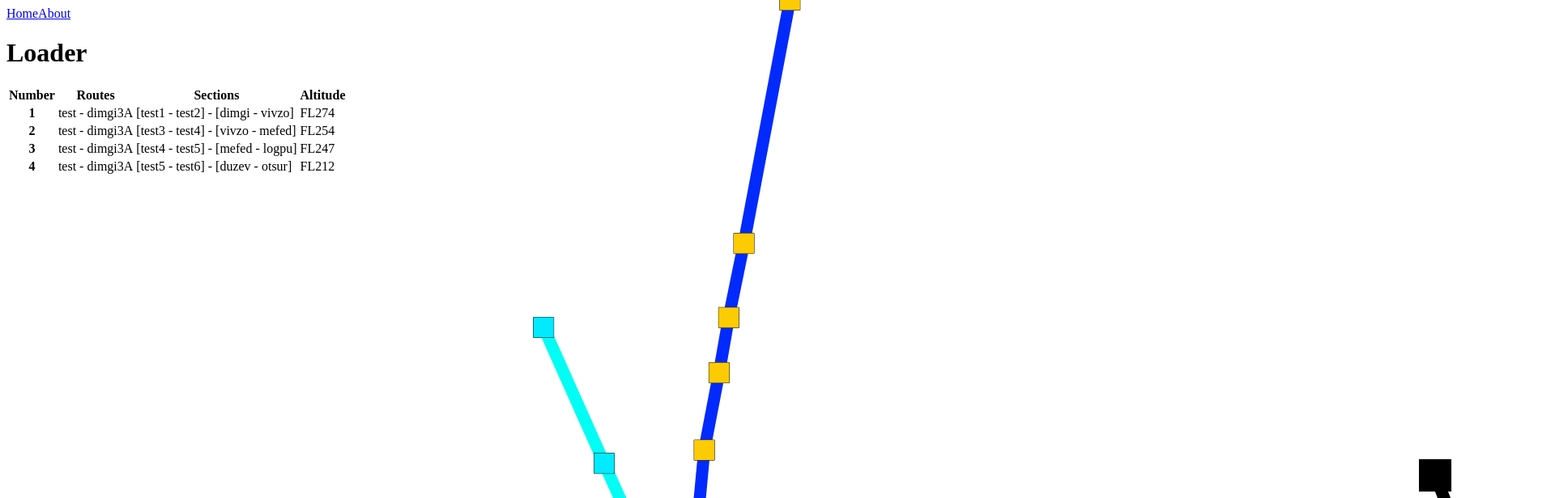
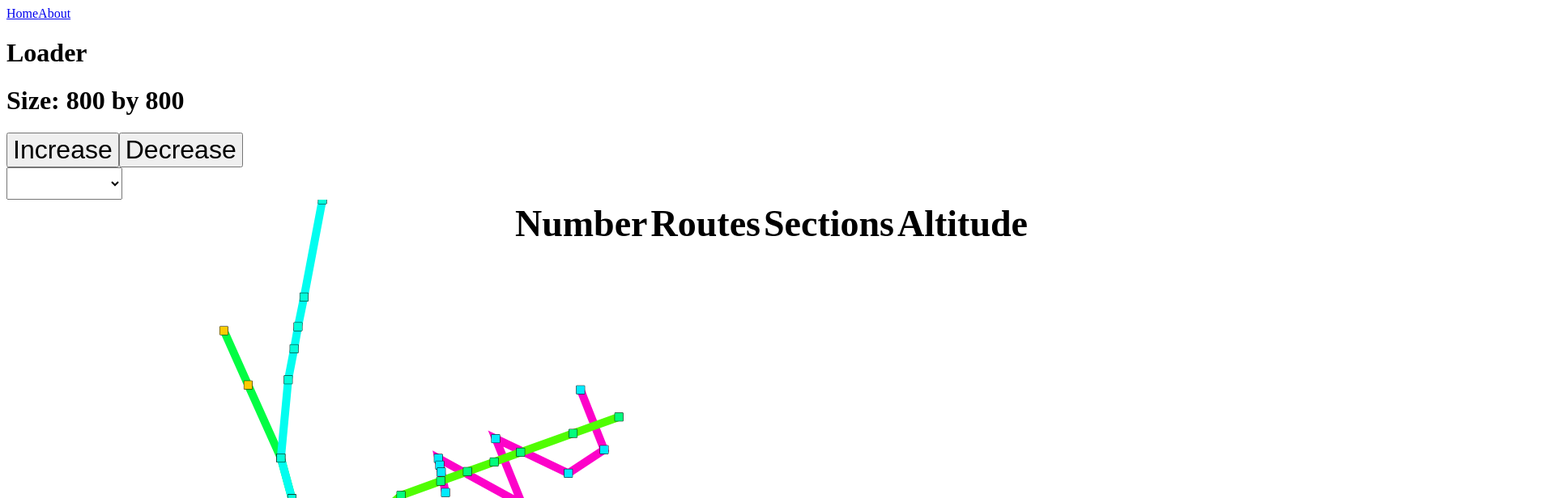
Before and after one commit to AntonFilipchuk/ATCRoutes_VUE, a Vue app in the folder ATCRoutes/: page / in a window 1280 px wide. Shown: the top 616 px of the page at 81% size, 1920 px wide, since content can reach past the window. Built offline with nearby package versions, Linux system fonts and the light colour scheme; the HTML template or start-up script is replaced by a standard one.

Commit message:
Moved data to display on canvases to separate class, added canvas resize functions and route select

```diff
--- a/ATCRoutes/src/assets/main.css
+++ b/ATCRoutes/src/assets/main.css
@@ -0,0 +1,3 @@
+canvas{
+    position: absolute;
+}
--- a/ATCRoutes/src/components/Canvases/ActiveRouteCanvas.vue
+++ b/ATCRoutes/src/components/Canvases/ActiveRouteCanvas.vue
@@ -7,51 +7,53 @@
 
 <script setup lang="ts">
 
-import { activeRouteStore } from '@/stores/activeRouteStore';
+import { canvasDataStore } from '@/stores/canvasDataStore';
 import type RoutePoint from '@/utils/Classes/Route/RoutePoint';
 import drawLines, { cleanCanvas, drawPoints } from '@/utils/Modules/drawer';
 import getCanvasInfo, { setCanvasDimensions } from '@/utils/Modules/getCanvasInfo';
-import { computed, onMounted, ref } from 'vue';
+import { computed, onMounted, ref, watch } from 'vue';
 
-const props = defineProps<{
-    canvasWidth: number,
-    canvasHeigh: number,
-    pointWidth: number,
-    lineWidth: number,
-}>()
-
-const emits = defineEmits(
-    ['activeRouteChange']
-)
-const activeRoute = computed(() => activeRouteStore().activeRoute);
 
 const canvas = ref(null);
+const canvasStore = computed(() => canvasDataStore())
+const watchedProperties = [
+    computed(() => canvasStore.value.canvasData?.width),
+    computed(() => canvasStore.value.canvasData?.height),
+    computed(() => canvasStore.value.canvasData?.activeRoute)
+]
 let canvasContext: CanvasRenderingContext2D | undefined = undefined;
 let selectedPoint: RoutePoint | undefined = undefined;
 
+watch(watchedProperties, () => {
+    renderCanvas();
+})
+
 onMounted(() => {
     try {
-        canvasContext = getCanvasInfo(canvas.value).canvasContext;
-        setCanvasDimensions(canvasContext, props.canvasWidth, props.canvasHeigh)
-        drawContent(canvasContext)
+        renderCanvas();
     } catch (error) {
         console.error(error)
     }
 })
 
+function renderCanvas() {
+    canvasContext = getCanvasInfo(canvas.value).canvasContext;
+    setCanvasDimensions(canvasContext, canvasStore.value.canvasData!.width, canvasStore.value.canvasData!.height)
+    drawContent(canvasContext)
+}
+
 function drawContent(canvasContext: CanvasRenderingContext2D) {
-    if (activeRoute.value) {
-        drawLines(activeRoute.value.points, "black", props.lineWidth, canvasContext)
-        drawPoints(activeRoute.value.points, "black", props.pointWidth, canvasContext)
-    }
-    else {
-        console.error("No route to draw!")
+    const route = canvasStore.value.canvasData!.activeRoute;
+    if (route) {
+        drawLines(route.points, "black", route.lineWidth, canvasContext)
+        drawPoints(route.points, "black", route.pointWidth, canvasContext)
     }
 }
 
 function clickPoint(event: MouseEvent) {
 
-    if (!activeRoute.value) { return }
+    const route = canvasStore.value.canvasData!.activeRoute;
+    if (!route) { return }
 
     const x = event.offsetX;
     const y = event.offsetY;
@@ -61,7 +63,7 @@ function clickPoint(event: MouseEvent) {
     }
 
     if (!selectedPoint) {
-        activeRoute.value.points.forEach(point => {
+        route!.points.forEach(point => {
             if (canvasContext!.isPointInPath(point.path2D!, x, y) ||
                 canvasContext!.isPointInStroke(point.path2D!, x, y)) {
                 selectedPoint = point;
@@ -75,9 +77,7 @@ function clickPoint(event: MouseEvent) {
         cleanCanvas(canvasContext)
         drawContent(canvasContext)
         selectedPoint = undefined;
-        emits('activeRouteChange')
     }
-
 }
 
 </script>
@@ -85,7 +85,7 @@ function clickPoint(event: MouseEvent) {
 
 <style scoped>
 canvas {
-    position: absolute;
+    /* position: absolute; */
     left: 0;
     top: 0;
     z-index: 3;
--- a/ATCRoutes/src/components/Canvases/ConflictPointsCanvas.vue
+++ b/ATCRoutes/src/components/Canvases/ConflictPointsCanvas.vue
@@ -75,7 +75,7 @@ function drawContent(canvasContext: CanvasRenderingContext2D) {
 
 <style scoped>
 canvas {
-    position: absolute;
+    /* position: absolute; */
     left: 0;
     top: 0;
     z-index: 2;
--- a/ATCRoutes/src/components/Canvases/LinesCanvas.vue
+++ b/ATCRoutes/src/components/Canvases/LinesCanvas.vue
@@ -5,34 +5,50 @@
 </template>
 
 <script setup lang="ts">
+import { canvasDataStore } from '@/stores/canvasDataStore';
 import type Route from '@/utils/Classes/Route/Route';
 import drawLines from '@/utils/Modules/drawer';
 import getCanvasInfo, { setCanvasDimensions } from '@/utils/Modules/getCanvasInfo';
 import { getRandomColor } from '@/utils/Modules/randomColorGenerator';
-import { onMounted, defineProps, ref } from 'vue';
+import { storeToRefs } from 'pinia';
+import { onMounted, ref, watch } from 'vue';
 
-const props = defineProps<{
-    canvasWidth: number,
-    canvasHeigh: number,
-    lineWidth: number,
-    routes: Route[]
-}>();
+
 
 const linesCanvas = ref(null)
+const canvasStore = storeToRefs(canvasDataStore())
 
 onMounted(() => {
+    renderCanvas();
+});
+
+watch(
+    canvasStore.canvasData,
+    (newData) => {
+        if (newData) {
+            renderCanvas();
+        }
+    },
+    { deep: true }
+);
+
+function renderCanvas() {
+    if (!canvasStore.canvasData.value) {
+        throw new Error("No canvas data!");
+    }
+
     try {
         const canvasContext = getCanvasInfo(linesCanvas.value).canvasContext;
-        setCanvasDimensions(canvasContext, props.canvasWidth, props.canvasHeigh);
-        drawContent(canvasContext);
+        setCanvasDimensions(canvasContext, canvasStore.canvasData.value.width, canvasStore.canvasData.value.height);
+        drawContent(canvasContext, canvasStore.canvasData.value.inactiveRoutes);
     } catch (error) {
-        console.error(error)
+        console.error(error);
     }
-})
+}
 
-function drawContent(canvasContext: CanvasRenderingContext2D) {
-    props.routes.forEach(route => {
-        drawLines(route.points, getRandomColor(), props.lineWidth, canvasContext)
+function drawContent(canvasContext: CanvasRenderingContext2D, routes: Route[]) {
+    routes.forEach(route => {
+        drawLines(route.points, getRandomColor(), route.lineWidth, canvasContext);
     });
 }
 
@@ -40,7 +56,7 @@ function drawContent(canvasContext: CanvasRenderingContext2D) {
 
 <style scoped>
 canvas {
-    position: absolute;
+    /* position: absolute; */
     left: 0;
     top: 0;
     z-index: 0;
--- a/ATCRoutes/src/components/Canvases/PointsCanvas.vue
+++ b/ATCRoutes/src/components/Canvases/PointsCanvas.vue
@@ -5,38 +5,56 @@
 </template>
 <script setup lang="ts">
 
+import { canvasDataStore } from '@/stores/canvasDataStore';
 import type Route from '@/utils/Classes/Route/Route';
 import { drawPoints } from '@/utils/Modules/drawer';
 import getCanvasInfo, { setCanvasDimensions } from '@/utils/Modules/getCanvasInfo';
 import { getRandomColor } from '@/utils/Modules/randomColorGenerator';
-import { defineProps, onMounted, ref } from 'vue'
-
-const props = defineProps<{
-    canvasWidth: number,
-    canvasHeigh: number,
-    pointWidth: number,
-    routes: Route[]
-}>();
+import { computed, onMounted, ref, watch } from 'vue'
 
 const pointsCanvas = ref(null);
+const canvasStore = computed(() => canvasDataStore())
+const watchedProperties = [
+    computed(() => canvasStore.value.canvasData?.width),
+    computed(() => canvasStore.value.canvasData?.height),
+    computed(() => canvasStore.value.canvasData?.activeRoute)
+]
+
+watch(watchedProperties, () => {
+    renderCanvas();
+})
 
 onMounted(() => {
+    renderCanvas()
+})
+
+
+function renderCanvas() {
+
+    if (!canvasStore.value.canvasData) {
+        throw new Error("No canvas data!");
+    }
+
     try {
         const canvasContext = getCanvasInfo(pointsCanvas.value).canvasContext;
-        setCanvasDimensions(canvasContext, props.canvasWidth, props.canvasHeigh);
-        props.routes.forEach(route => {
-            drawPoints(route.points, getRandomColor(), props.pointWidth, canvasContext)
-        });
+        setCanvasDimensions(canvasContext, canvasStore.value.canvasData.width, canvasStore.value.canvasData.height);
+        drawContent(canvasContext, canvasStore.value.canvasData.inactiveRoutes)
     } catch (error) {
         console.error(error)
     }
-})
+}
+
+function drawContent(canvasContext: CanvasRenderingContext2D, routes: Route[]) {
+    routes.forEach(route => {
+        drawPoints(route.points, getRandomColor(), route.pointWidth, canvasContext)
+    });
+}
 
 </script>
 
 <style scoped>
 canvas {
-    position: absolute;
+    /* position: absolute; */
     left: 0;
     top: 0;
     z-index: 1;
--- a/ATCRoutes/src/components/CanvasesData.vue
+++ b/ATCRoutes/src/components/CanvasesData.vue
@@ -1,17 +1,27 @@
 <template>
     <div>
         <div>
-            <LinesCanvas :line-width="lineWidth" :canvas-heigh="canvasHeight" :canvas-width="canvasWidth"
-                :routes="routes" />
-            <PointsCanvas :point-width="pointWidth" :canvas-heigh="canvasHeight" :canvas-width="canvasWidth"
-                :routes="routes" />
-            <ActiveRouteCanvas ref="activeRouteCanvas" :line-width="lineWidth" :point-width="pointWidth"
-                :canvas-heigh="canvasHeight" :canvas-width="canvasWidth" :route="activeRoute"
-                @active-route-change="redrawCanvases" />
-            <ConflictPointsCanvas ref="conflictPointsCanvas" :active-route="activeRoute" :routes="routes"
-                :canvas-heigh="canvasHeight" :canvas-width="canvasWidth" :point-width="pointWidth" />
+            <h1>Size: {{ canvasWidth }} by {{ canvasHeight }}</h1>
+            <button @click="increaseCanvasSize" style="font-size: 32px;">Increase</button>
+            <button @click="decreaseCanvasSize" style="font-size: 32px;">Decrease</button>
         </div>
         <div>
+            <select style="font-size: 32px;" v-model="activeRoute">
+                <option v-for="(route, index) in routes" :key="index" :value="route">
+                    {{ route.name }}
+                </option>
+            </select>
+        </div>
+    </div>
+    <div style="display: flex; flex-direction:row; align-items: stretch;">
+        <div :style="canvasContainerStyle">
+            <LinesCanvas />
+            <PointsCanvas />
+            <ActiveRouteCanvas />
+            <!-- <ConflictPointsCanvas ref="conflictPointsCanvas" :active-route="activeRoute" :routes="routes"
+                :canvas-heigh="canvasHeight" :canvas-width="canvasWidth" :point-width="pointWidth" />  -->
+        </div>
+        <div style="display: flex; flex: 1; position: relative;">
             <IntersectionsList />
         </div>
     </div>
@@ -19,26 +29,17 @@
 
 <script setup lang="ts">
 import type AIPRoute from '@/utils/Classes/AIPRoute/AIPRoute';
-import type AIPRoutePoint from '@/utils/Classes/AIPRoute/AIPRoutePoint';
 import GeographicCoordinate from '@/utils/Classes/GeographicCoordinate';
-import Point from '@/utils/Classes/Point';
-import Route from '@/utils/Classes/Route/Route';
-import RoutePoint from '@/utils/Classes/Route/RoutePoint';
-import type IBearingAndDistance from '@/utils/Interfaces/IBearingAndDistance';
-import type ICartesianCoordinates from '@/utils/Interfaces/ICartesianCoordinates';
-import calculateBearingAndDistance from '@/utils/Modules/bearingAndDistanceCalculator';
-import calculateCartesianCoordinate from '@/utils/Modules/cartesianCoordinatesCalculator';
-import normalizePoints from '@/utils/Modules/normalizePoints';
-import PointsCanvas from './Canvases/PointsCanvas.vue';
 import LinesCanvas from './Canvases/LinesCanvas.vue';
-import ActiveRouteCanvas from './Canvases/ActiveRouteCanvas.vue';
-import ConflictPointsCanvas from './Canvases/ConflictPointsCanvas.vue';
-import { ref } from 'vue';
+import { computed, ref, type CSSProperties, type Ref } from 'vue';
 import { coordinatesStore } from '@/stores/coordinatesStore';
 import { AIPRoutesStore } from '@/stores/AIPRoutesStore';
-import { routesStore } from '@/stores/routesStore';
-import { activeRouteStore, } from '@/stores/activeRouteStore';
 import IntersectionsList from './IntersectionsList.vue';
+import CanvasData from '@/utils/Classes/CanvasData';
+import { canvasDataStore } from '@/stores/canvasDataStore';
+import PointsCanvas from './Canvases/PointsCanvas.vue';
+import type Route from '@/utils/Classes/Route/Route';
+import ActiveRouteCanvas from './Canvases/ActiveRouteCanvas.vue';
 
 
 const props = defineProps<{
@@ -47,80 +48,55 @@ const props = defineProps<{
     useMagneticBearing: boolean,
 }>();
 
-const conflictPointsCanvas = ref<InstanceType<typeof ConflictPointsCanvas> | null>(null);
-
-const canvasWidth: number = 2000
-const canvasHeight: number = 2000
-const pointWidth = 25;
-const lineWidth = 15;
-
+const canvasWidth: Ref<number> = ref(800)
+const canvasHeight: Ref<number> = ref(800)
 
 const coordinates = coordinatesStore().coordinates as GeographicCoordinate[];
 const aipRoutes = AIPRoutesStore().routes as AIPRoute[];
-const routes = routesStore().routes;
-const activeRoute = activeRouteStore().activeRoute;
-
-let points: Point[] = [];
 
 const originCoordinate: GeographicCoordinate | undefined = coordinates.find(coordinate => {
     return coordinate.name === props.originPointName
 })
 
+canvasDataStore().canvasData = new CanvasData(canvasWidth.value, canvasHeight.value, originCoordinate!, coordinates, aipRoutes, -11, true)
 
-if (!originCoordinate) {
-    const errorMessage = `Can't find origin point: ${props.originPointName}`;
-    console.error(errorMessage);
-    throw new Error(errorMessage);
-}
+const routes = computed(() => canvasDataStore().canvasData!.allRoutes)
 
-coordinates.forEach((coordinate: GeographicCoordinate) => {
-    const bearingAndDistance: IBearingAndDistance = calculateBearingAndDistance(originCoordinate, coordinate, props.magneticDeviation)
-    const cartesianCoordinates: ICartesianCoordinates = calculateCartesianCoordinate(bearingAndDistance, props.useMagneticBearing)
-    points.push(new Point(cartesianCoordinates.x, cartesianCoordinates.y, coordinate))
-})
-
-points = normalizePoints(points, canvasWidth, canvasHeight);
-
-aipRoutes.forEach((route: AIPRoute) => {
-    const routePoints: RoutePoint[] = []
-    route.points.forEach((point: AIPRoutePoint) => {
-        const p = points.find(p => p.name === point.name);
-        if (!p) {
-            throw new Error(`Can't find ${point.name} for ${route.name} route in points list!`)
-        }
-        routePoints.push(new RoutePoint(p.x, p.y, point.altitude, route.name, p.name));
-    })
-    routes.push(new Route(route.name, routePoints))
+const activeRoute = computed({
+    get() {
+        return canvasDataStore().canvasData!.activeRoute
+    },
+    set(route: Route) {
+        canvasDataStore().canvasData!.setActiveRoute(route)
+    }
 })
 
 
-//TODO: move logic for selecting active route
-setActiveRoute(routes[0]);
-
-console.log("route", activeRouteStore().activeRoute);
+const canvasContainerStyle = computed((): CSSProperties => ({
+    width: `${canvasWidth.value}px`,
+    height: `${canvasHeight.value}px`,
+    position: `relative`
+}))
 
 
-function setActiveRoute(route: Route) {
-
-    if (activeRoute && activeRoute !== route) {
-        routes.push(activeRoute);
-    }
-
-    //Important to change the value through using the store to retain reactivity
-    activeRouteStore().$patch({ activeRoute: route })
-
-    const index = routes.indexOf(route);
-    if (index > -1) {
-        routes.splice(index, 1)
-    }
+const increaseCanvasSize = () => {
+    canvasWidth.value += 200;
+    canvasHeight.value += 200;
+    updateCanvasData()
 }
 
-function redrawCanvases() {
-    if (conflictPointsCanvas.value) {
-        conflictPointsCanvas.value.redrawConflictPoints();
-    }
+const decreaseCanvasSize = () => {
+    canvasWidth.value -= 200;
+    canvasHeight.value -= 200;
+    updateCanvasData()
 }
+
+function updateCanvasData() {
+    const canvas = canvasDataStore().canvasData;
+    canvas!.changeSize(canvasWidth.value, canvasHeight.value)
+}
+
 </script>
 
 
-<style></style>
+<style scoped></style>
--- a/ATCRoutes/src/components/IntersectionsList.vue
+++ b/ATCRoutes/src/components/IntersectionsList.vue
@@ -1,6 +1,5 @@
 <template>
     <div>
-
         <table>
             <thead>
                 <tr>
@@ -16,7 +15,7 @@
                     <td>{{ intersection.route1.name }} - {{ intersection.route2.name }}</td>
                     <td>[{{ intersection.sectionRoute1[0].name }} - {{ intersection.sectionRoute1[1].name }}] - [{{
                         intersection.sectionRoute2[0].name }} - {{ intersection.sectionRoute2[1].name }}]</td>
-                        <td>FL{{ intersection.z }}</td>
+                    <td>FL{{ intersection.z }}</td>
                 </tr>
             </tbody>
         </table>
@@ -27,4 +26,9 @@ import { intersectionsStore } from '@/stores/intersectionsStore';
 import { computed } from 'vue';
 const intersections = computed(() => intersectionsStore().intersections);
 </script>
-<style></style>
+<style scoped>
+table {
+    width: 100%;
+    font-size: 46px;
+}
+</style>
--- /dev/null
+++ b/ATCRoutes/src/stores/canvasDataStore.ts
@@ -0,0 +1,8 @@
+import { ref, type Ref } from 'vue'
+import { defineStore } from 'pinia'
+import type CanvasData from '@/utils/Classes/CanvasData'
+
+export const canvasDataStore = defineStore('canvasDataStore', () => {
+  const canvasData: Ref<CanvasData | null> = ref(null)
+  return { canvasData }
+})
--- /dev/null
+++ b/ATCRoutes/src/utils/Classes/CanvasData.ts
@@ -0,0 +1,148 @@
+import type IBearingAndDistance from '../Interfaces/IBearingAndDistance'
+import type ICartesianCoordinates from '../Interfaces/ICartesianCoordinates'
+import calculateBearingAndDistance from '../Modules/bearingAndDistanceCalculator'
+import calculateCartesianCoordinate from '../Modules/cartesianCoordinatesCalculator'
+import normalizePoints from '../Modules/normalizePoints'
+import AIPRoute from './AIPRoute/AIPRoute'
+import type AIPRoutePoint from './AIPRoute/AIPRoutePoint'
+import type GeographicCoordinate from './GeographicCoordinate'
+import Point from './Point'
+import Route from './Route/Route'
+import RoutePoint from './Route/RoutePoint'
+
+export default class CanvasData {
+  width: number
+  height: number
+  originCoordinate: GeographicCoordinate
+  coordinates: GeographicCoordinate[]
+  AIPRoutes: AIPRoute[]
+  magneticDeviation: number
+  useMagneticBearing: boolean
+
+  points: Point[] = []
+  conflictPoints: Point[] = []
+  activeRoute: Route | null = null
+  inactiveRoutes: Route[] = []
+  allRoutes: Route[] = []
+
+  constructor(
+    width: number,
+    height: number,
+    originCoordinate: GeographicCoordinate,
+    coordinates: GeographicCoordinate[],
+    AIPRoutes: AIPRoute[],
+    magneticDeviation: number,
+    useMagneticBearing: boolean,
+    activeRoute: Route | null = null,
+  ) {
+    this.AIPRoutes = AIPRoutes
+    this.coordinates = coordinates
+    this.width = width
+    this.height = height
+    this.originCoordinate = originCoordinate
+    this.magneticDeviation = magneticDeviation
+    this.useMagneticBearing = useMagneticBearing
+    this.activeRoute = activeRoute
+
+    this.points = this.calculatePoints(
+      this.coordinates,
+      this.originCoordinate,
+      this.magneticDeviation,
+      this.useMagneticBearing,
+      this.width,
+      this.height,
+    )
+
+    this.allRoutes = this.makeRoutes(this.AIPRoutes, this.points)
+    this.inactiveRoutes = this.allRoutes
+  }
+
+  changeSize(newWidth: number, newHeight: number) {
+    this.width = newWidth
+    this.height = newHeight
+
+    this.points = this.calculatePoints(
+      this.coordinates,
+      this.originCoordinate,
+      this.magneticDeviation,
+      this.useMagneticBearing,
+      this.width,
+      this.height,
+    )
+
+    this.allRoutes = this.makeRoutes(this.AIPRoutes, this.points)
+    if (this.activeRoute) {
+      this.inactiveRoutes = this.allRoutes.slice()
+      const activeRoute = this.inactiveRoutes.find((route) => route.name === this.activeRoute?.name)
+      if (!activeRoute) {
+        throw new Error(
+          "Active route was set, but after changing canvas size can't find active route!",
+        )
+      }
+      this.activeRoute = activeRoute
+      const routeIndex = this.inactiveRoutes.indexOf(activeRoute)
+      this.inactiveRoutes.splice(routeIndex, 1)
+    } else {
+      this.inactiveRoutes = this.allRoutes
+    }
+  }
+
+  private calculatePoints(
+    coordinates: GeographicCoordinate[],
+    originCoordinate: GeographicCoordinate,
+    magneticDeviation: number,
+    useMagneticBearing: boolean,
+    canvasWidth: number,
+    canvasHeight: number,
+  ): Point[] {
+    const points = coordinates.map((coordinate: GeographicCoordinate) => {
+      const bearingAndDistance: IBearingAndDistance = calculateBearingAndDistance(
+        originCoordinate,
+        coordinate,
+        magneticDeviation,
+      )
+      const cartesianCoordinates: ICartesianCoordinates = calculateCartesianCoordinate(
+        bearingAndDistance,
+        useMagneticBearing,
+      )
+      return new Point(cartesianCoordinates.x, cartesianCoordinates.y, coordinate)
+    })
+    return normalizePoints(points, canvasWidth, canvasHeight)
+  }
+
+  private makeRoutes(aipRoutes: AIPRoute[], points: Point[]) {
+    return aipRoutes.map((route: AIPRoute) => {
+      const routePoints: RoutePoint[] = []
+
+      route.points.forEach((point: AIPRoutePoint) => {
+        const p = points.find((p) => p.name === point.name)
+        if (!p) {
+          throw new Error(`Can't find ${point.name} for ${route.name} route in points list!`)
+        }
+        routePoints.push(new RoutePoint(p.x, p.y, point.altitude, route.name, p.name))
+      })
+      return new Route(route.name, routePoints)
+    })
+  }
+
+  setActiveRoute(route: Route) {
+    // If the route is already active, do nothing
+    if (this.activeRoute === route) return
+
+    // If the new route is inactive, remove it from inactiveRoutes
+    const routeIndex = this.inactiveRoutes.indexOf(route)
+    if (routeIndex > -1) {
+      this.inactiveRoutes.splice(routeIndex, 1)
+    }
+
+    // Deactivate the current active route if it exists
+    if (this.activeRoute) {
+      this.activeRoute.isActive = false
+      this.inactiveRoutes.push(this.activeRoute)
+    }
+
+    // Set the new active route
+    this.activeRoute = route
+    this.activeRoute.isActive = true
+  }
+}
--- a/ATCRoutes/src/utils/Classes/Route/Route.ts
+++ b/ATCRoutes/src/utils/Classes/Route/Route.ts
@@ -2,12 +2,25 @@ import type RoutePoint from './RoutePoint'
 
 export default class Route {
   color: string
+  lineWidth: number
+  pointWidth: number
   name: string
   points: RoutePoint[]
+  isActive: boolean
 
-  constructor(name: string, points: RoutePoint[], color = 'black') {
+  constructor(
+    name: string,
+    points: RoutePoint[],
+    color = 'black',
+    lineWidth = 10,
+    pointWidth = 10,
+    isActive = false,
+  ) {
     this.name = name
     this.points = points
     this.color = color
+    this.lineWidth = lineWidth
+    this.pointWidth = pointWidth
+    this.isActive = isActive
   }
 }
```
